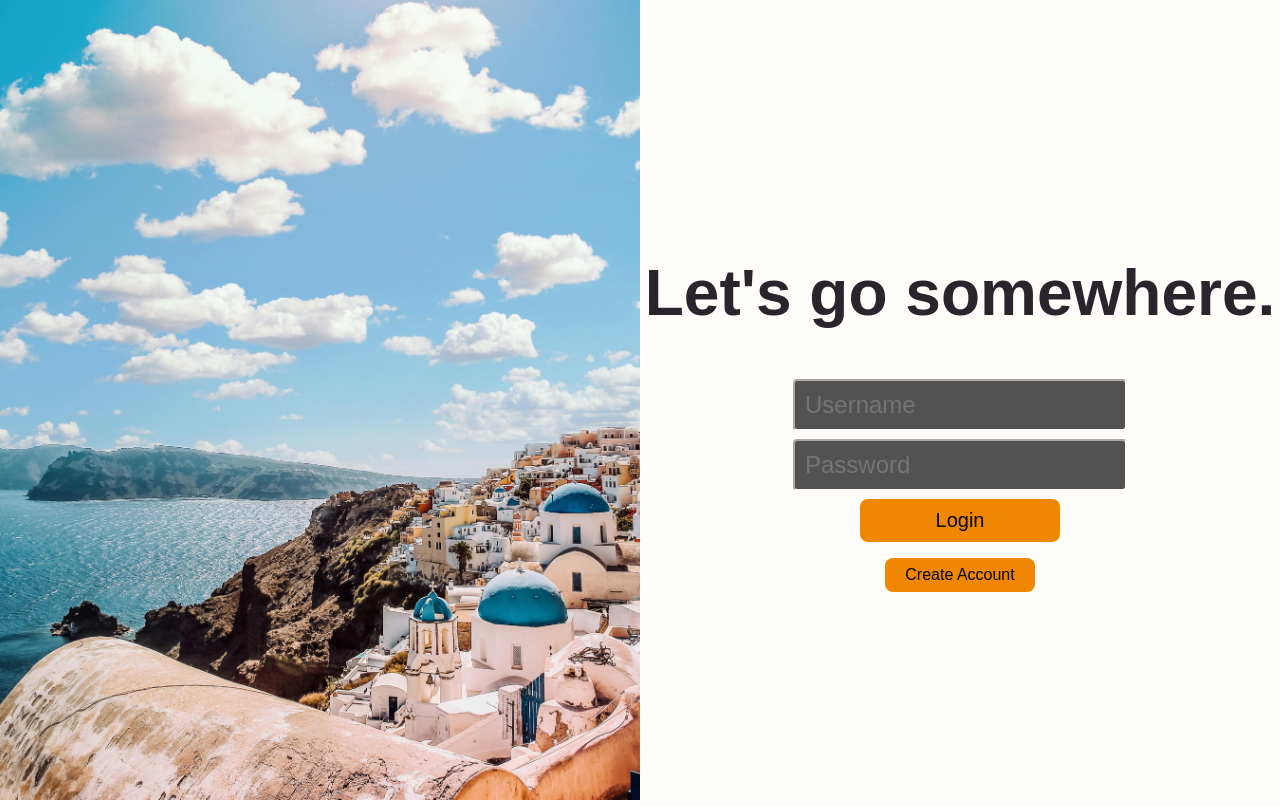
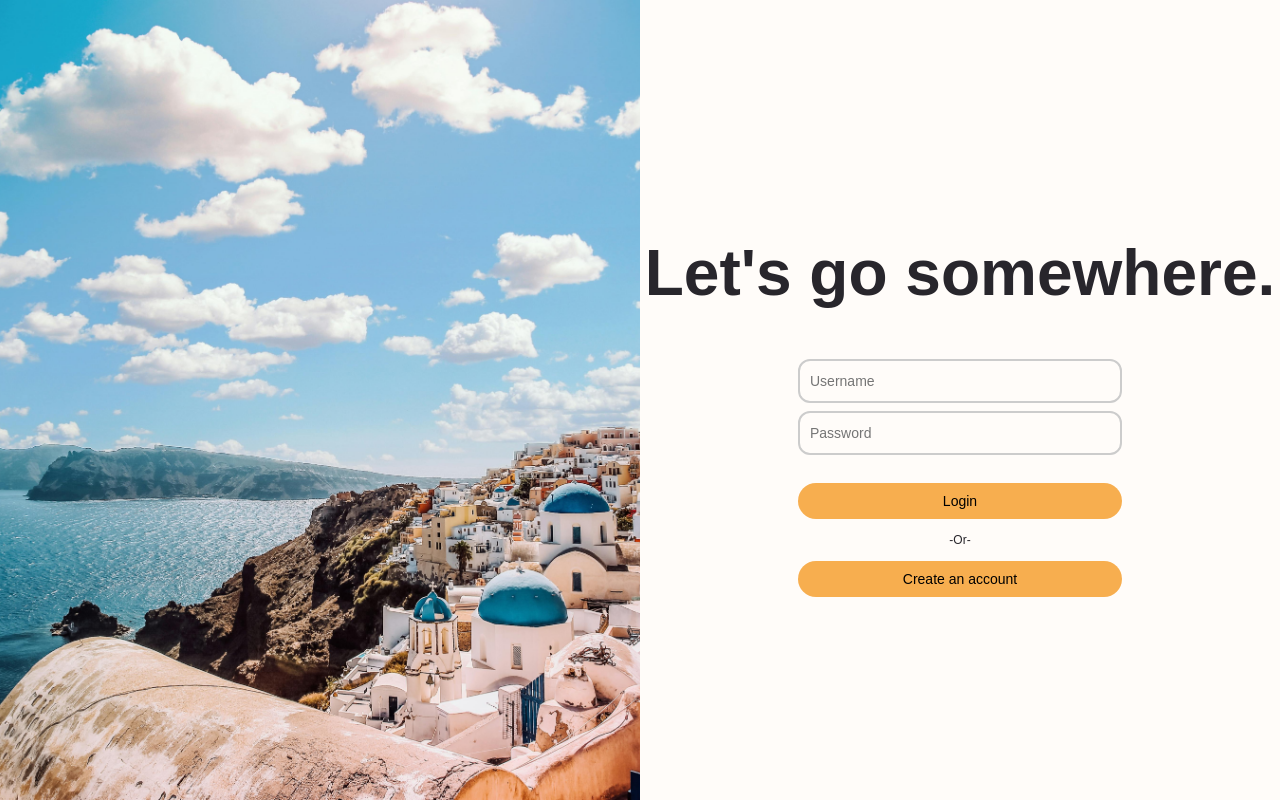
Before and after one commit to Sebastian2956/Team8, a React (Vite) app in the folder frontend/: page / in a window 1280 px wide. Built offline with nearby package versions, Linux system fonts and the light colour scheme.

Commit message:
Finished design of login and account creation

```diff
--- a/frontend/src/App.css
+++ b/frontend/src/App.css
@@ -67,34 +67,23 @@
   color: #28262C;
 }
 
-#loginName, #loginPassword{
-  border-radius: 4px;
-  border-color: #FFFCF9;
-  background-color: #525252;
-  border-width: 2px;
-  padding:10px;
-  font-size: 24px;
-
+.button{
+  background-color: #f7ae4f;
+  border-radius: 32px;
+  border:0;
+  font-size:14px;
+  padding: 10px;
+  min-width: 200px;
+  width: 100%;
+  -webkit-transition: 0.5s;
 }
 
-.bigButton{
-  text-align: center;
-  border-radius: 8px;
-  border:0;
-  font-size:20px;
-  padding: 10px;
-  min-width: 200px;
-  background-color: #F18701;
+.button:hover{
+  background-color: #ff8000;
 }
 
-.mediumButton{
-  text-align: center;
-  border-radius: 8px;
-  border:0;
-  font-size:16px;
-  padding: 8px;
-  min-width: 150px;
-  background-color: #F18701;
+#loginButton{
+  margin-top: 20px;
 }
 
 .carousel{
@@ -102,6 +91,13 @@
   overflow: hidden;
   min-height: 100vh;
   max-width: 1680px;
+}
+
+.carouselSlider{
+  display: flex;
+  flex-direction: row;
+  gap: 0;
+  transition: transform 0.5s ease;
 }
 
 img{
@@ -114,6 +110,7 @@ img{
   display:flex;
   flex-direction: row;
 }
+
 #login_side{
   max-width:50%;
   width: 100vw;
@@ -135,15 +132,25 @@ img{
   background-size:cover;
   background-color: #FFFCF9;
   height:100%;
+  width:100%;
 }
 
 .textField{
-  border-radius: 4px;
-  border-color: #FFFCF9;
-  background-color: #525252;
-  border-width: 2px;
+  width: 20vw;
+  min-width: 300px;
+  height: 20px;
+  border-radius: 12px;
+  background-color: #FFFCF9;
+  color: black;
   padding:10px;
-  font-size: 24px;
+  font-size: 14px;
+  border: 2px solid #ccc;
+  -webkit-transition: 0.5s;
+  outline: none;
+}
+
+.textField:focus{
+  border: 2px solid #F18701;
 }
 
 #formbox{
@@ -152,3 +159,8 @@ img{
   border-radius: 12px;
   max-width: 40vw;
 }
+
+#orText{
+  font-size: 12px;
+  margin: 4px;
+}
--- a/frontend/src/components/CreateAccount.tsx
+++ b/frontend/src/components/CreateAccount.tsx
@@ -94,13 +94,13 @@ function CreateAccount() {
                 value={loginPassword}
                 onChange={(e) => setLoginPassword(e.target.value)}
             />
-            <button type="submit" id="createAccountButton" className="bigButton">
+            <button type="submit" id="createAccountButton" className="button">
                 Create Account
             </button>
             <button
                 type="button"
                 id="cancelButton"
-                className="mediumButton"
+                className="button"
                 onClick={cancelCreation}
             >
                 Cancel
--- a/frontend/src/components/CreateAccountButton.tsx
+++ b/frontend/src/components/CreateAccountButton.tsx
@@ -9,13 +9,8 @@ function CreateAccountButton() {
     }
 
     return (
-        <button
-            type="button"
-            id="createAccountButton"
-            className="mediumButton"
-            onClick={goToCreateAccount}
-        >
-            Create Account
+        <button type="button" id="createAccountButton" className="button" onClick={goToCreateAccount}>
+            Create an account
         </button>
     );
 }
--- a/frontend/src/components/Login.tsx
+++ b/frontend/src/components/Login.tsx
@@ -1,5 +1,6 @@
 import React, {useState} from 'react';
 import { LOCALHOST_PORT } from '../config';
+import CreateAccountButton from "../components/CreateAccountButton.tsx";
 
 
 function Login(){
@@ -56,11 +57,12 @@ function Login(){
             {/* <span id="inner-title">Log In</span><br/> */}
             <div id="loginForm">
                 <input type="text" id="loginName" placeholder="Username" className="textField" onChange={handleSetLoginName}/>
-                <input type="password" id="loginPassword" placeholder="Password" onChange={handleSetPassword}/>
+                <input type="password" id="loginPassword" placeholder="Password" className="textField" onChange={handleSetPassword}/>
 
 
-                <input type="submit" id="loginButton" className="bigButton" value="Login"
-                    onClick={doLogin}/>
+                <button type="submit" id="loginButton" className="button" onClick={doLogin}>Login</button>
+                <p id="orText">-Or-</p>
+                <CreateAccountButton/>
                 <span id="loginResult">{message}</span>
             </div>
 
--- a/frontend/src/pages/LoginPage.tsx
+++ b/frontend/src/pages/LoginPage.tsx
@@ -1,7 +1,6 @@
 import PageTitle from "../components/PageTitle.tsx";
 import Login from '../components/Login.tsx';
 import ImageCarousel from "../components/ImageCarousel.tsx";
-import CreateAccountButton from "../components/CreateAccountButton.tsx";
 
 const LoginPage = () => {
     return(
@@ -10,7 +9,6 @@ const LoginPage = () => {
             <div id ="login_side">
             <PageTitle/>
             <Login/>
-            <CreateAccountButton/>
             </div>
         </div>
     );
```
